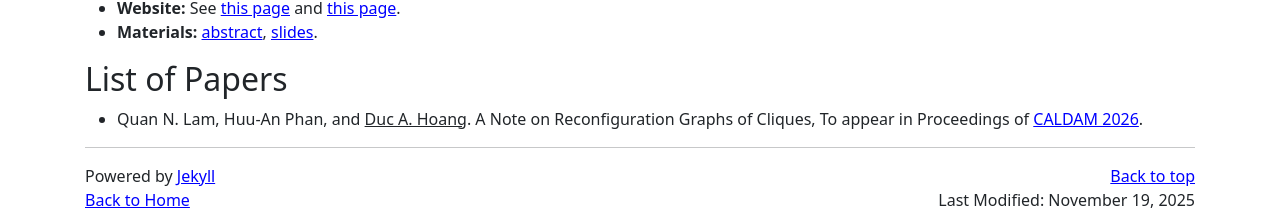
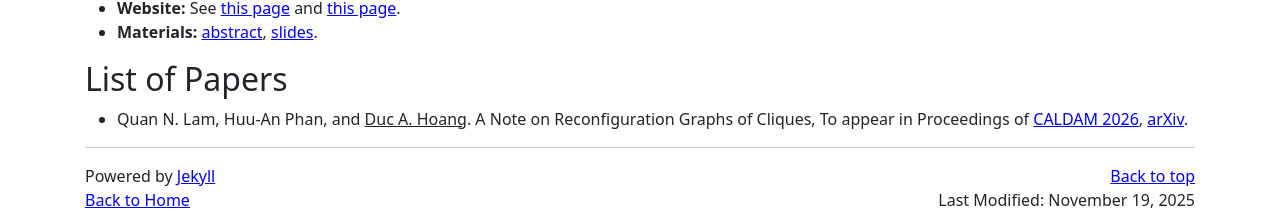
Before and after one commit to hoanganhduc/hoanganhduc.github.io, a Jekyll site: the page built from activities/Vietnam-Polymath-REU/index.md, in a window 1280 px wide. Shown: the part 1531-1755 px from the top of the page. Built offline with Jekyll 4.4.1, drawn with Linux system fonts in a browser that asks for light colours; nearby versions of some CDN libraries; a style sheet for code colours, icons or effects is not loaded.

Commit message:
Updated @ 2025-11-19  09:42:19 ICT

```diff
--- a/activities/Vietnam-Polymath-REU/index.md
+++ b/activities/Vietnam-Polymath-REU/index.md
@@ -68,4 +68,4 @@ See [this page](https://www.vietnampolymathreu.com/2023-2024/reading-combinatori
 
 ## List of Papers
 
-* Quan N. Lam, Huu-An Phan, and <u>Duc A. Hoang</u>. A Note on Reconfiguration Graphs of Cliques, To appear in Proceedings of [CALDAM 2026](https://caldam2026.iitdh.ac.in/).
+* Quan N. Lam, Huu-An Phan, and <u>Duc A. Hoang</u>. A Note on Reconfiguration Graphs of Cliques, To appear in Proceedings of [CALDAM 2026](https://caldam2026.iitdh.ac.in/), [arXiv](https://arxiv.org/abs/2506.07821).
```
Also changed, not shown: 1 other file.
